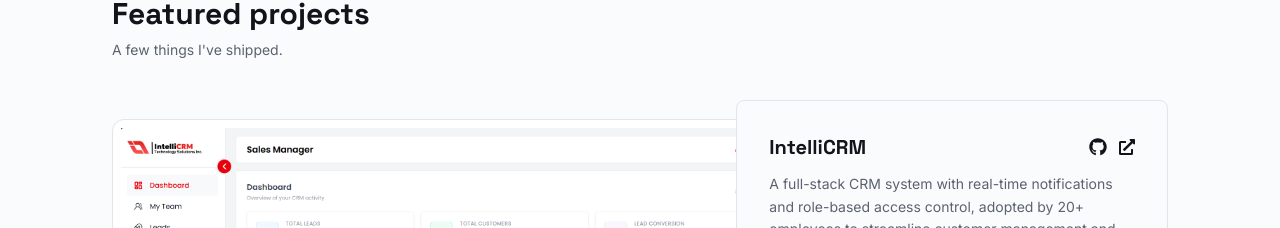
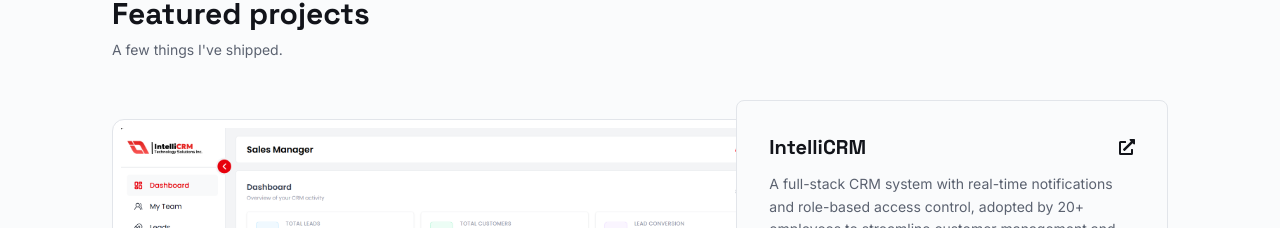
Before and after one commit to MarkVincent06/portfolio, a React (Vite) app: page / in a window 1280 px wide. Shown: the part 2249-2477 px from the top of the page. Built offline with nearby package versions, Linux system fonts and the light colour scheme.

Commit message:
Updated resume and project data

```diff
--- a/src/components/Projects.jsx
+++ b/src/components/Projects.jsx
@@ -48,6 +48,7 @@
                     </h3>
 
                     <span className="flex items-center gap-3">
+                      {project.githubUrl && (
                         <a
                           href={project.githubUrl}
                           target="_blank"
@@ -57,6 +58,7 @@
                         >
                           <FaGithub size={18} className="hover:text-accent" />
                         </a>
+                      )}
 
                       {project.liveUrl && (
                         <a
--- a/src/data/portfolio.js
+++ b/src/data/portfolio.js
@@ -34,7 +34,7 @@
       "A full-stack CRM system with real-time notifications and role-based access control, adopted by 20+ employees to streamline customer management and sales operations.",
     image: intellicrmImg,
     tech: ["React", "Node.js", "Express", "MongoDB", "REST API", "JWT"],
-    githubUrl: "https://github.com/MarkVincent06/CRM_System",
+    githubUrl: null,
     liveUrl: "https://intellicrm-system.vercel.app",
   },
   {
```
Also changed, not shown: 1 other file (tests, documents, lock files or other folders). Lines whose indentation alone changed are shown as unchanged.
